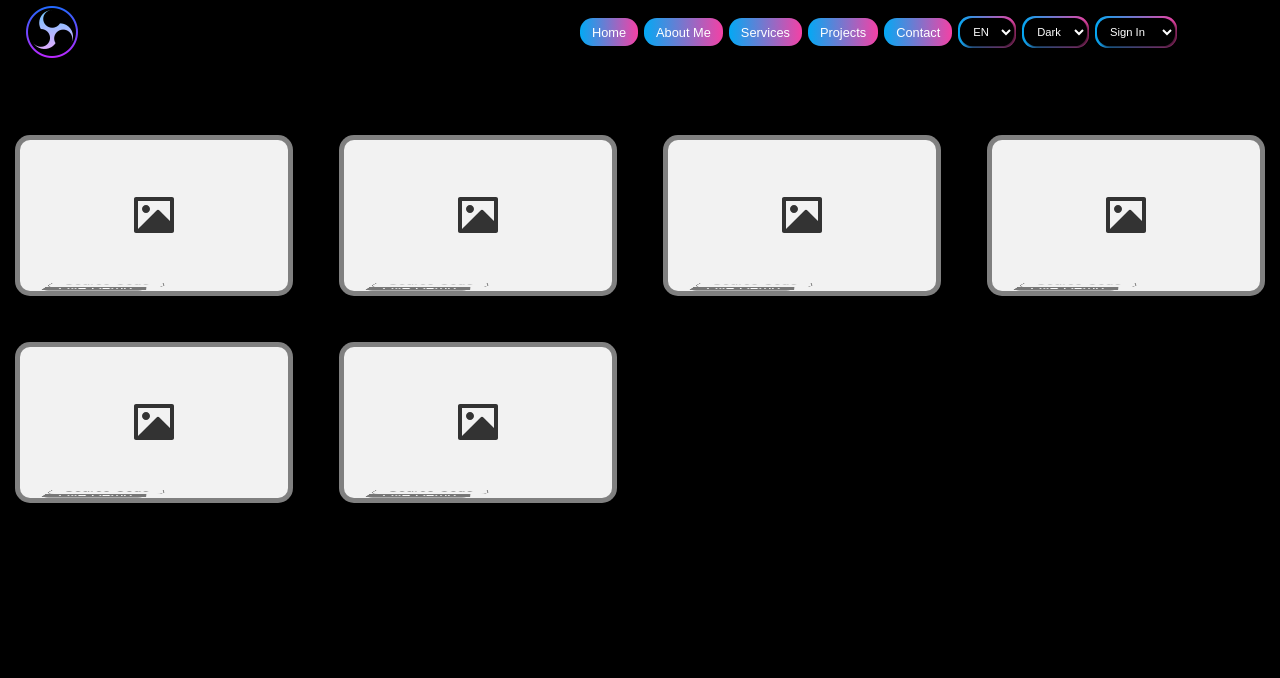
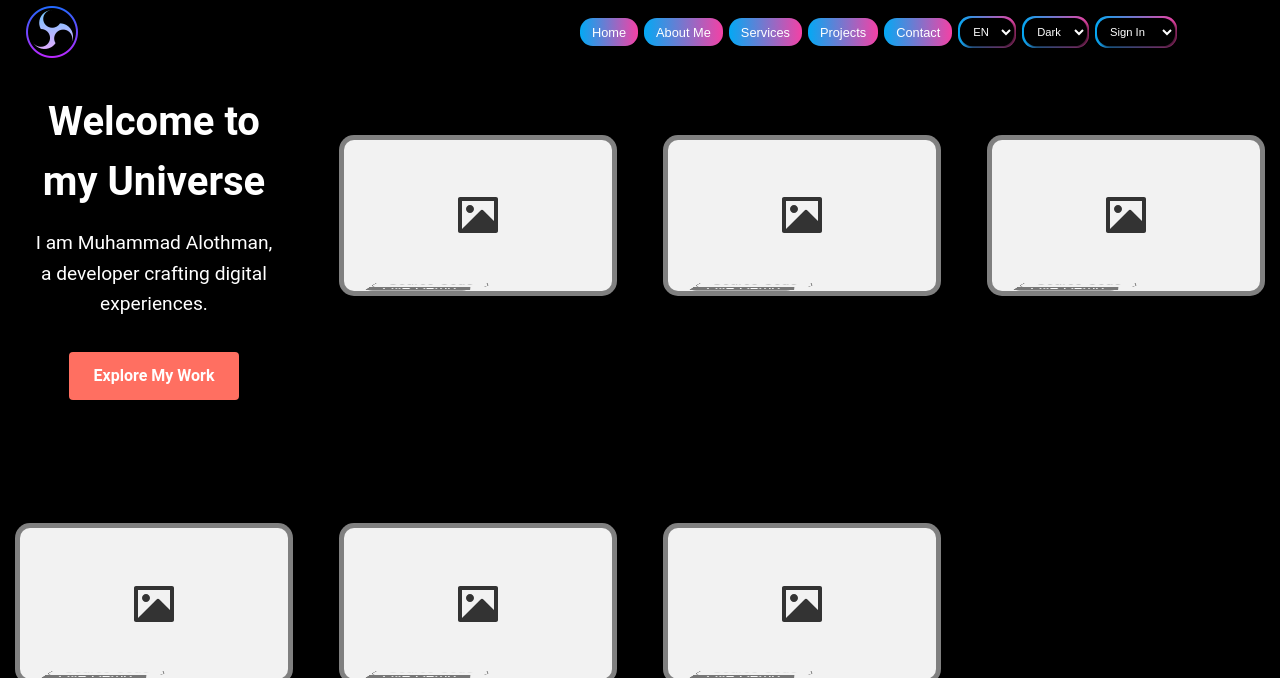
Before and after one commit to Lucky-Mo/Mo-Portfolio, a PHP site: page / in a window 1280 px wide. Shown: the top 678 px of the page. Run offline with PHP 8.4, Linux system fonts and the light colour scheme.

Commit message:
Add hero section with welcome message and button

```diff
--- a/css/index.css
+++ b/css/index.css
@@ -156,8 +156,49 @@ body {
 }
 /* End of responsive media */
 
-/* Beginning of main!
-This is From Uiverse.io by D3OXY */
+/* Beginning of main! */
+
+.hero-text {
+  box-sizing: border-box;
+  color: #fff;
+  display: block;
+  font-family: 'Roboto', sans-serif;
+  max-width: 600px;          /* responsiever dan vaste width */
+  margin: 0 auto;            /* centreer horizontaal */
+  padding: 2rem;             /* lucht rondom de tekst */
+  text-align: center;        /* mooi gecentreerd */
+  opacity: 1;
+  transition: opacity 0.4s ease, transform 0.4s ease;
+}
+
+.hero-text h1 {
+  font-size: 2.5rem;         /* grote titel */
+  margin-bottom: 1rem;
+  font-weight: 700;
+}
+
+.hero-text p {
+  font-size: 1.2rem;
+  margin-bottom: 2rem;
+  line-height: 1.6;
+}
+
+.hero-text .btn {
+  display: inline-block;
+  padding: 0.75rem 1.5rem;
+  background-color: #ff6f61; /* opvallende knopkleur */
+  color: #fff;
+  text-decoration: none;
+  border-radius: 4px;
+  font-weight: 600;
+  transition: background-color 0.3s ease;
+}
+
+.hero-text .btn:hover {
+  background-color: #e85c50; /* hover effect */
+}
+
+/* This is From Uiverse.io by D3OXY */
 .card {
   position: relative;
   /* width: 350px; */
--- a/index.php
+++ b/index.php
@@ -71,6 +71,13 @@
         </nav>
 
         <main class="grid grid-cols-4 gap-4">
+
+        <div class="hero-text aos-init aos-animate" data-aos="fade-right">
+            <h1>Welcome to my Universe</h1>
+            <p>I am Muhammad Alothman, a developer crafting digital experiences.</p>
+            <a href="projects.php" class="btn">Explore My Work</a>
+        </div>
+
             <!-- From Uiverse.io by D3OXY -->
             <div class="card" id="cardid1">
                 <svg viewBox="0 0 24 24" xmlns="http://www.w3.org/2000/svg"><path d="M20 5H4V19L13.2923 9.70649C13.6828 9.31595 14.3159 9.31591 14.7065 9.70641L20 15.0104V5ZM2 3.9934C2 3.44476 2.45531 3 2.9918 3H21.0082C21.556 3 22 3.44495 22 3.9934V20.0066C22 20.5552 21.5447 21 21.0082 21H2.9918C2.44405 21 2 20.5551 2 20.0066V3.9934ZM8 11C6.89543 11 6 10.1046 6 9C6 7.89543 6.89543 7 8 7C9.10457 7 10 7.89543 10 9C10 10.1046 9.10457 11 8 11Z"></path></svg>
```
